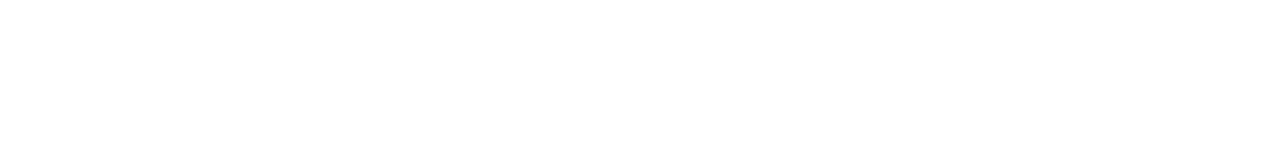
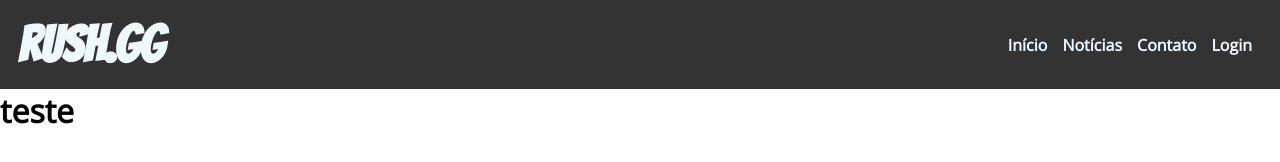
Before and after one commit to DouglasHirose/rush.ggV2, a plain HTML site: page frontend/html/index.html in a window 1280 px wide. Drawn offline with nearby package versions, Linux system fonts and the light colour scheme.

Commit message:
27-05-2025 pt1

```diff
--- a/frontend/css/general.css
+++ b/frontend/css/general.css
@@ -0,0 +1,31 @@
+*{
+    margin: 0;
+    padding: 0;
+    font-family: 'Open Sans', sans-serif;
+}
+
+#logo{
+    color: aliceblue;
+    font-family: 'Bangers', cursive;
+    float: left;
+    font-size: 50px;
+    padding: 5px;
+}
+
+.menu{
+    display: flex;
+    justify-content: space-between;
+    align-items: center;
+    padding: 13px;
+    background: #333;
+    color: #3d2e2e;
+}
+
+#menu{
+    float: right;
+    display: flex;
+    gap: 15px;
+    color: aliceblue;
+    justify-content: space-between;
+    padding: 11px 15px;
+}
--- a/frontend/html/index.html
+++ b/frontend/html/index.html
@@ -1,5 +1,28 @@
 <!DOCTYPE html>
+<html lang="pt-br">
 <head>
+    <meta charset="UTF-8">
+    <meta name="viewport" content="width=device-width, initial-scale=1.0">
+    <title>RUSH.GG - Home</title>
+    <link rel="stylesheet" href="../css/general.css">
+    <link rel="stylesheet" type="text/css" href="css/style.css">
+    <link href="https://fonts.googleapis.com/icon?family=Material+Icons" rel="stylesheet">
+    <link href="https://fonts.googleapis.com/css?family=Bangers|Open+Sans:300,400&display=swap" rel="stylesheet">
+    <script src="https://kit.fontawesome.com/c18bac473a.js"></script>
 </head>
+</head>
+<body>
+    <div class="menu">
+        <h1 id="logo">RUSH.GG</h1>
+        <div id="menu">
+            <h4>Início</h4>
+            <h4>Notícias</h4>
+            <h4>Contato</h4>
+            <h4>Login</h4>
+        </div>
+    </div>
 
+    <h1>teste</h1>
+</body>
+<script src="../js/script.js"></script>
 </html>
```
